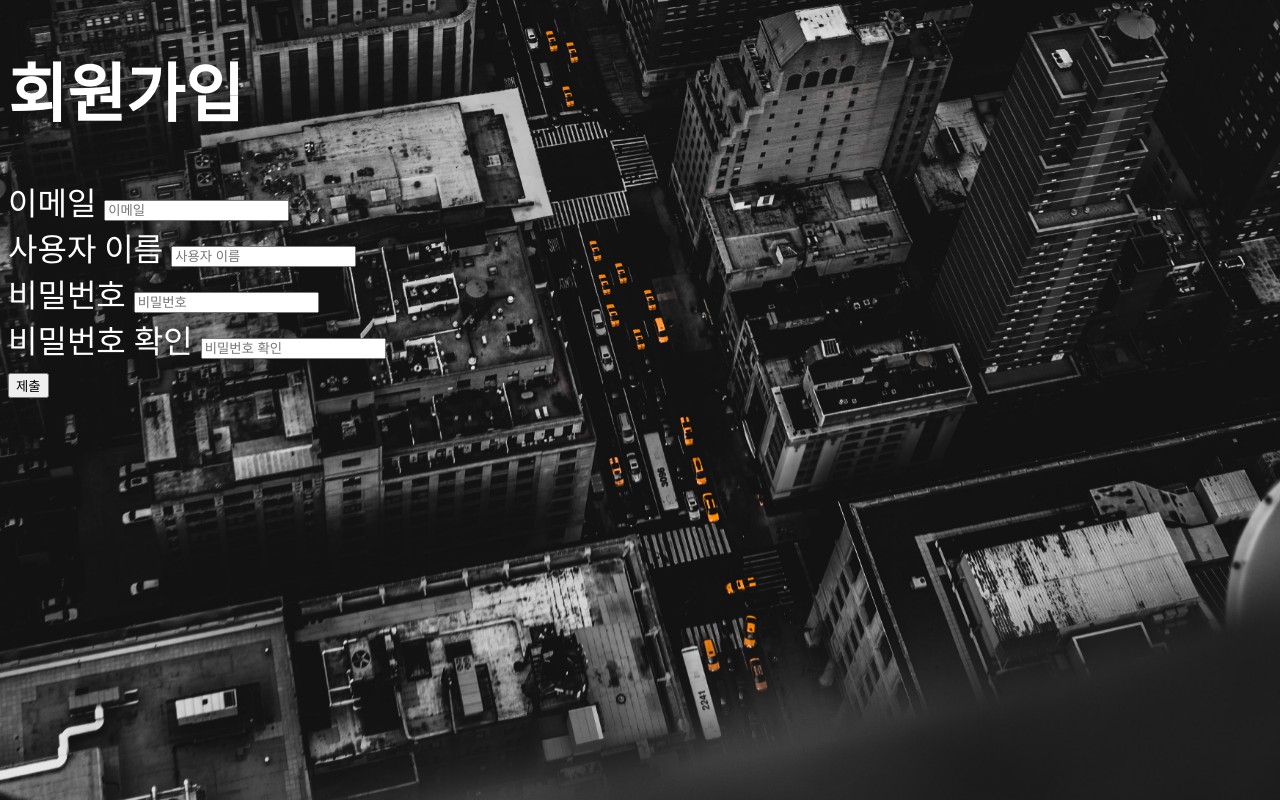
After one commit to regi93/binaryTime, a Flask app: page /register in a window 1280 px wide. The commit adds this page. Run offline with Flask 2, Linux system fonts and the light colour scheme; some libraries are stand-ins or nearby versions.

Commit message:
재부팅

```diff
--- a/app.py
+++ b/app.py
@@ -1,28 +1,40 @@
 import os
-from forms import RegisterForm, LoginForm
-from flask import Flask, request, render_template, redirect, session
-
+from flask import Flask , request , redirect , render_template
+from models import Myuser ,db
+from flask_wtf.csrf import CSRFProtect
+from forms import RegisterForm
 
 app = Flask(__name__)
+@app.route('/register', methods=['GET','POST'])
+def register():
+    form = RegisterForm()
+    if form.validate_on_submit():
+        myuser = Myuser()
+        myuser.userEmail = form.data.get('userEmail')
+        myuser.userName = form.data.get('userName')
+        myuser.password = form.data.get('password')
+        db.session.add(myuser)
+        db.session.commit()
+        return "가입 완료"
+
+    return render_template('register.html', form=form)
 
 @app.route('/')
-def home():
-    render_template('index.html')
+def hello():
+    return render_template('index.html')
 
 
 
-basedir = os.path.abspath(os.path.dirname(__file__))
-dbfile = os.path.join(basedir,'db.sqlite')
-
-app.config['SQLALCHEMY_DATABASE_URI'] = 'sqlite:///' + dbfile
-app.config['SQLALCHEMY_COMMIT_ON_TEARDOWN'] = True
-app.config['SQLALCHEMY_TRACK_MODIFICATIONS'] = False
-app.config['SECRET_KEY'] = 'jawelfusidufhxkcljvhwiul'
-
-db.init_app(app)
-db.app = app
-db.create_all()
-
-
-if __name__ == '__main__':
-    app.run(host='127.0.0.1', port=5000, debug=True    )
+if __name__ == "__main__":
+    basedir = os.path.abspath(os.path.dirname(__file__))
+    dbfile = os.path.join(basedir, 'db.sqlite')
+    app.config['SQLALCHEMY_DATABASE_URI'] = 'sqlite:///' + dbfile
+    app.config['SQLALCHEMY_COMMIT_ON_TEARDOWN'] = True
+    app.config['SQLALCHEMY_TRACK_MODIFICATIONS'] = False
+    app.config['SECRET_KEY'] = 'this is SEcret Key'
+    csrf = CSRFProtect()
+    csrf.init_app(app)
+    db.init_app(app)
+    db.app = app
+    db.create_all()
+    app.run(host='127.0.0.1', port=5000, debug=True)
--- /dev/null
+++ b/forms.py
@@ -0,0 +1,9 @@
+from flask_wtf import FlaskForm
+from wtforms import StringField, PasswordField
+from wtforms.validators import DataRequired, EqualTo
+
+class RegisterForm(FlaskForm):
+    userEmail = StringField('userEmail', validators=[DataRequired()])
+    userName = StringField('userName', validators=[DataRequired()])
+    password = PasswordField('password', validators=[DataRequired(), EqualTo('rePassword')])
+    rePassword = PasswordField('rePassword', validators=[DataRequired()])
--- /dev/null
+++ b/static/css/background.css
@@ -0,0 +1,28 @@
+@keyframes fadeIn{
+    from{
+        opacity: 0;
+    }
+    to{
+        opacity: 1;
+    }
+}
+.bgImage{
+    position: absolute;
+    top: 0;
+    left: 0;
+    width:100%;
+    height: 100%;
+    z-index: -1;
+    animation: fadeIn 2s ;
+}
+
+body{
+    background-color: #636e72;
+    font-size: 2em;
+    color : white;
+}
+.clock{
+    font-size: 2em;
+    margin-top:20%;
+    text-align: center;
+}
--- a/static/index.js
+++ /dev/null
@@ -1 +0,0 @@
-function
--- /dev/null
+++ b/static/js/background.js
@@ -0,0 +1,20 @@
+const body = document.querySelector("body");
+const IMG_NUMBER = 6;
+
+function paintImage(imgNumber) {
+    const image = new Image();
+    image.src = `static/images/${imgNumber+1}.jpg`;
+    image.classList.add("bgImage");
+    body.appendChild(image);
+}
+function genRandom() {
+    const number = Math.floor(Math.random() * IMG_NUMBER);
+    return number
+}
+function init() {
+    const randomNumber = genRandom();
+    paintImage(randomNumber);
+}
+init();
+
+console.log("왜 이건 저장아 된거같은데 적용이 안돼냐")
--- /dev/null
+++ b/templates/register.html
@@ -0,0 +1,36 @@
+<!DOCTYPE html>
+<html lang="en">
+<head>
+    <meta charset="UTF-8">
+    <meta name="viewport" content="width=device-width, initial-scale=1.0">
+    <title>Register</title>
+    <link href="{{ url_for('static', filename='css/background.css') }}" rel="stylesheet">
+
+</head>
+
+<body>
+        <h1>회원가입</h1>
+            <form method="POST" >
+                {{form.csrf_token}}
+                <div class="form-group">
+                    {{form.userEmail.label("이메일")}}
+                    {{form.userEmail(class="form-control", placeholder="이메일")}}
+                </div>
+                <div class="form-group">
+                    {{form.userName.label("사용자 이름")}}
+                    {{form.userName(class="form-control", placeholder="사용자 이름")}}
+                </div>
+                <div class="form-group">
+                    {{form.password.label("비밀번호")}}
+                    {{form.password(class="form-control", placeholder="비밀번호")}}
+                </div>
+                <div class="form-group">
+                    {{form.rePassword.label("비밀번호 확인")}}
+                    {{form.rePassword(class="form-control", placeholder="비밀번호 확인")}}
+                </div>
+                <button type="submit" class="btn btn-primary">제출</button>
+            </form>
+            <script src="{{ url_for('static', filename='js/background.js') }}" > </script>
+
+</body>
+</html>
```
Also changed, not shown: models.py (added, +10 -0 lines), static/js/clock.js (added, +18 -0 lines), static/js/weather.js (added, +54 -0 lines), templates/index.html (+12 -2 lines), templates/login.html (deleted, +0 -11 lines), db.sqlite (added), static/images/1.jpg (added), static/images/2.jpg (added), static/images/3.jpg (added), static/images/4.jpg (added), 3 other files.
